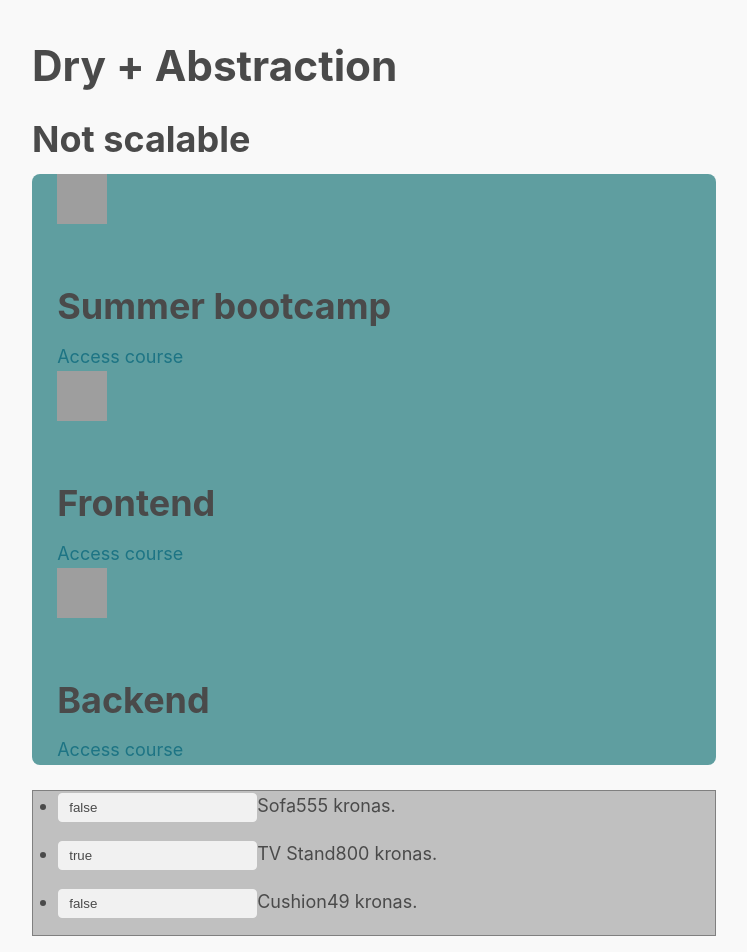
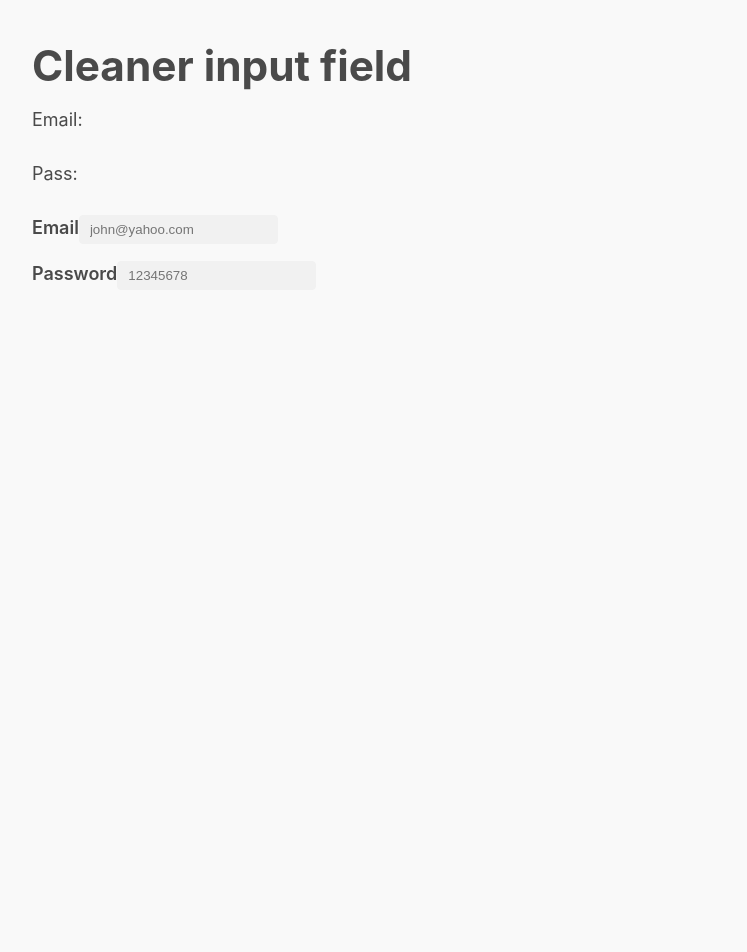
Before and after one commit to elalienx/dry-component, a React (Create React App) app: page / in a window 1280 px wide. Shown: the top 952 px of the page, without its empty margins (266-1013 px from the left). After the commit the page ends 800 px from the top, so only its background shows below. Built offline with nearby package versions, Linux system fonts and the light colour scheme; grey boxes are pictures that could not be loaded.

Commit message:
finish example

```diff
--- a/package.json
+++ b/package.json
@@ -6,6 +6,7 @@
     "@testing-library/jest-dom": "^5.14.1",
     "@testing-library/react": "^11.2.7",
     "@testing-library/user-event": "^12.8.3",
+    "prop-types": "^15.7.2",
     "react": "^17.0.2",
     "react-dom": "^17.0.2",
     "react-scripts": "4.0.3",
--- a/src/App.jsx
+++ b/src/App.jsx
@@ -1,54 +1,53 @@
+// NPM Package
+import { useState } from "react";
+
 // Project files
-import CourseItem from "./components/CourseItem";
-import CourseList from "./components/CourseList";
-import List from "./components/List";
-import ShoppingItem from "./components/ShoppingItem";
-import ShoppingList from "./components/ShoppingList";
-import "./css/lists.css";
+import InputField from "./components/InputField";
 import "./css/sakura.css";
 
 export default function App() {
-  // Properties
-  const courseData = [
-    {
-      id: 0,
-      name: "Summer bootcamp",
-      difficulty: "easy",
-      imageURL: "https://picsum.photos/50",
-    },
-    {
-      id: 1,
-      name: "Frontend",
-      difficulty: "medium",
-      imageURL: "https://picsum.photos/50",
-    },
-    {
-      id: 2,
-      name: "Backend",
-      difficulty: "hard",
-      imageURL: "https://picsum.photos/50",
-    },
-  ];
+  const [user, setUser] = useState({}); // email, password
 
-  const shoppingData = [
-    { id: 0, name: "Sofa", price: 555, acquired: false },
-    { id: 1, name: "TV Stand", price: 800, acquired: true },
-    { id: 2, name: "Cushion", price: 49, acquired: false },
-  ];
+  const emailSettings = {
+    key: "email",
+    label: "Email",
+    type: "text",
+    placeholder: "john@yahoo.com",
+  };
+  const passwordSettings = {
+    key: "password",
+    label: "Password",
+    type: "number",
+    placeholder: "12345678",
+  };
+
+  // Method
+  function updateUser(key, value) {
+    console.log("App.jsx updateUser() key:", key);
+    console.log("App.jsx updateUser() value:", value);
+
+    const updatedUser = user;
+    updatedUser[key] = value;
+
+    setUser({ ...updatedUser });
+  }
 
   return (
     <div className="App">
-      <h1>Dry + Abstraction</h1>
+      <h1>Cleaner input field</h1>
+      <p>Email: {user.email}</p>
+      <p>Pass: {user.password}</p>
 
-      {/* Not scalable */}
-      <h2>Not scalable</h2>
-      <CourseList list={courseData} />
-      <ShoppingList list={shoppingData} />
-
-      {/* Scalable solution */}
-      <h2>Scalable</h2>
-      <List list={courseData} Component={CourseItem} />
-      <List list={shoppingData} Component={ShoppingItem} />
+      <form>
+        <InputField
+          handler={(key, value) => updateUser(key, value)}
+          settings={emailSettings}
+        />
+        <InputField
+          handler={(key, value) => updateUser(key, value)}
+          settings={passwordSettings}
+        />
+      </form>
     </div>
   );
 }
--- a/src/components/CourseItem.jsx
+++ /dev/null
@@ -1,12 +0,0 @@
-export default function CourseItem({ item }) {
-  const { id, name, dificulty, imageURL } = item;
-
-  return (
-    <article>
-      <img src={imageURL} alt={name} />
-      <h2>{name}</h2>
-      <small>{dificulty}</small>
-      <a href={id}>Access course</a>
-    </article>
-  );
-}
--- a/src/components/CourseList.jsx
+++ /dev/null
@@ -1,11 +0,0 @@
-// Project file
-import CourseItem from "./CourseItem";
-
-export default function CourseList({ list }) {
-  // Component
-  const CourseItems = list.map((item) => (
-    <CourseItem key={item.id} item={item} />
-  ));
-
-  return <ul className="course-list">{CourseItems}</ul>;
-}
--- /dev/null
+++ b/src/components/InputField.jsx
@@ -0,0 +1,24 @@
+// NPM Package
+import { useState } from "react";
+
+export default function InputField({ settings, handler }) {
+  const [state, setState] = useState("");
+
+  function updateParent(value) {
+    console.log("InputField.jsx updateParent() value:", value);
+
+    setState(value);
+    handler(settings.key, value);
+  }
+
+  return (
+    <label>
+      {settings.label}
+      <input
+        {...settings}
+        value={state}
+        onChange={(event) => updateParent(event.target.value)}
+      />
+    </label>
+  );
+}
--- a/src/components/List.jsx
+++ /dev/null
@@ -1,6 +0,0 @@
-export default function List({ list, Component }) {
-  // Properties
-  const Items = list.map((item) => <Component key={item.id} item={item} />);
-
-  return <ul>{Items}</ul>;
-}
--- a/src/components/ShoppingItem.jsx
+++ /dev/null
@@ -1,11 +0,0 @@
-export default function ShoppingItem({ item }) {
-  const { name, price, acquired } = item;
-
-  return (
-    <li>
-      <input type="checbox" value={acquired} />
-      <span className="name">{name}</span>
-      <span className="price">{price} kronas.</span>
-    </li>
-  );
-}
--- a/src/components/ShoppingList.jsx
+++ /dev/null
@@ -1,11 +0,0 @@
-// Project file
-import ShoppingItem from "./ShoppingItem";
-
-export default function ShoppingList({ list }) {
-  // Component
-  const ShoppingItems = list.map((item) => (
-    <ShoppingItem key={item.id} item={item} />
-  ));
-
-  return <ul className="shopping-list">{ShoppingItems}</ul>;
-}
--- a/src/css/lists.css
+++ /dev/null
@@ -1,19 +0,0 @@
-.course-list {
-  background-color: cadetblue;
-  border-radius: 8px;
-}
-
-.shopping-list {
-  background-color: silver;
-  border: solid 1px gray;
-}
-
-.course-list-v2 ul {
-  background-color: cadetblue;
-  border-radius: 8px;
-}
-
-.shopping-list-v2 ul {
-  background-color: silver;
-  border: solid 1px gray;
-}
```
